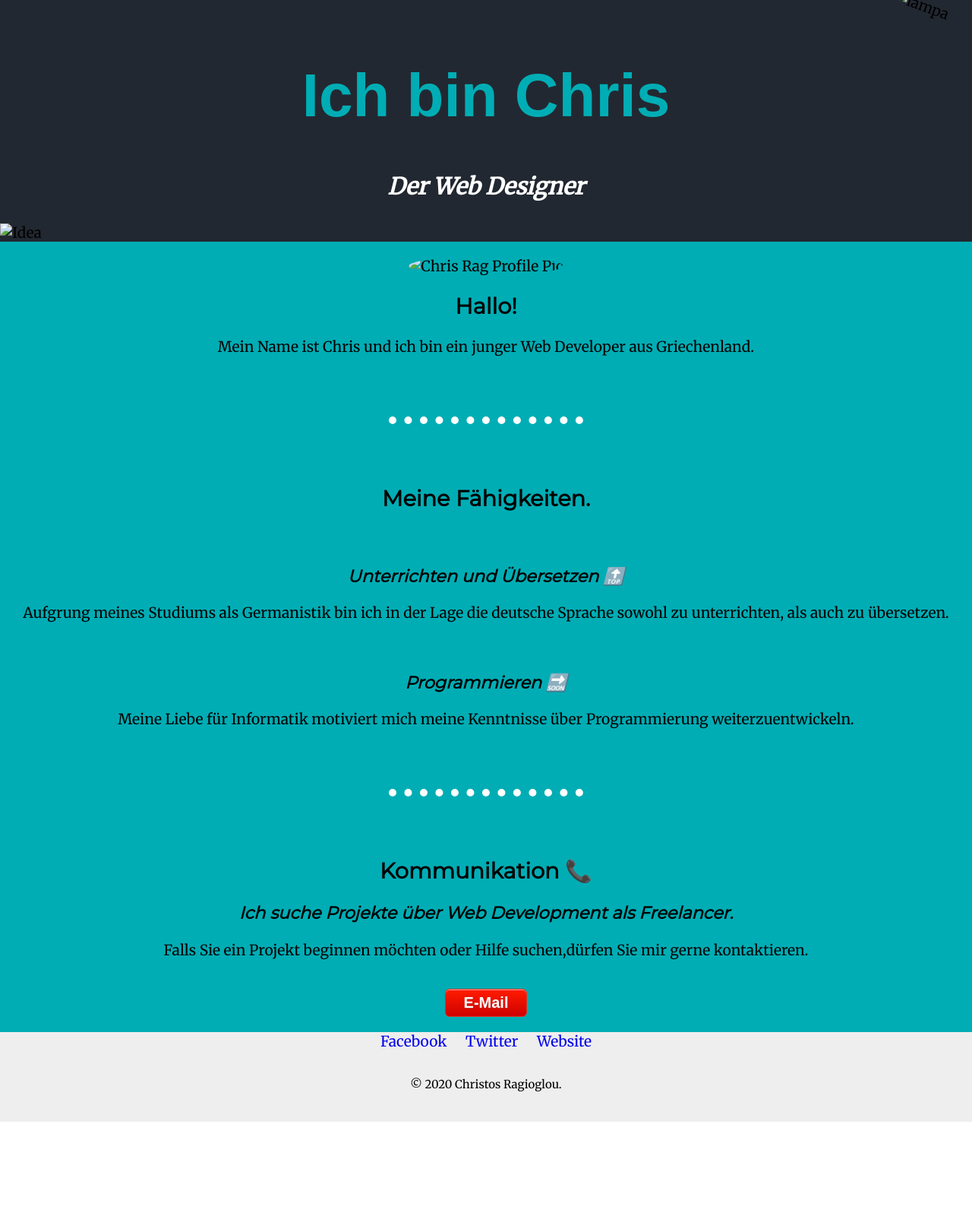
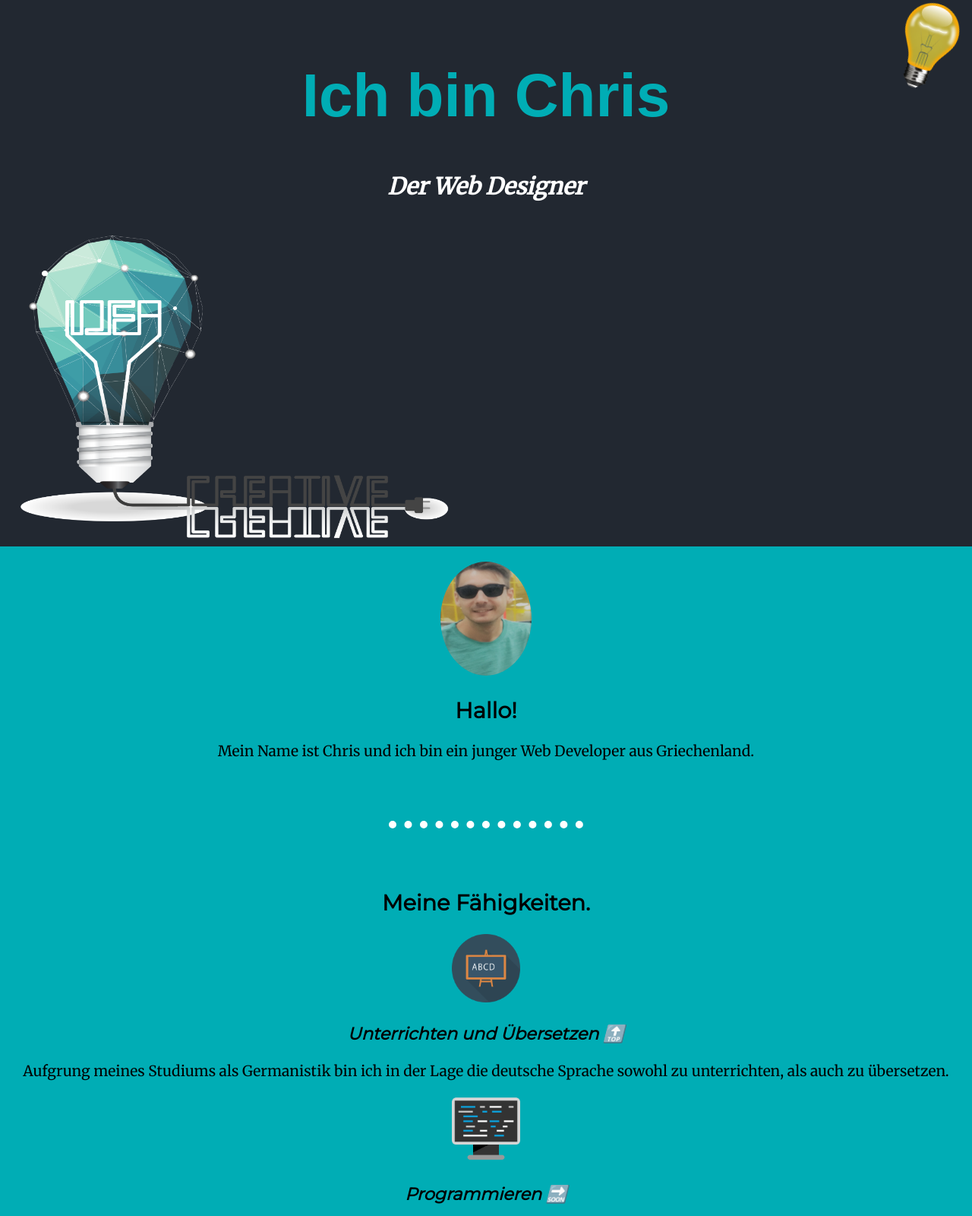
Before and after one commit to ChrisRag/Freelancer, a plain HTML site: page index.html in a window 1280 px wide. Shown: the top 1600 px of the page at 76% size. Before the commit the page ends 1476 px from the top, so only its background shows below. Drawn offline with Linux system fonts and the light colour scheme; files that its build step writes are made by us from their sources; a web font is replaced by a local one.

Commit message:
Update index.html

```diff
--- a/index.html
+++ b/index.html
@@ -5,22 +5,22 @@
   <meta charset="utf-8">
   <meta name="description" content="Mein Website">
   <title>Ich bin Chris, der Web Designer</title>
-  <link rel="stylesheet" href="Css/Styles.css">
+  <link rel="stylesheet" href="CSS-My site/Css/Styles.css">
   <link rel="icon" href="Css/favicon.ico">
   <link href="https://fonts.googleapis.com/css?family=Merriweather|Montserrat|Sacramento&display=swap" rel="stylesheet">
   <link href="https://fonts.googleapis.com/css?family=Lacquer&display=swap" rel="stylesheet">
 
 </head>
 <div class="top">
-  <img class="lampa-1" src="images/lampe.png" alt="lampa">
+  <img class="lampa-1" src="CSS-My site/Images/lampe.PNG" alt="lampa">
   <h1>Ich bin Chris</h1>
   <p id="Ypotitlos">Der Web Designer</p>
-  <img class="Idea" src="images/Idea.png" alt="Idea">
+  <img class="Idea" src="CSS-My site/Images/Idea.PNG" alt="Idea">
 
 
   <div class="middle-container">
     <div class="profile">
-      <img id="profile-pic" src="Images/Christos.JPG" height="150" width="120" alt="Chris Rag Profile Pic">
+      <img id="profile-pic" src="CSS-My site/Images/Christos.JPG" height="150" width="120" alt="Chris Rag Profile Pic">
       <h2>Hallo!</h2>
       <p>Mein Name ist Chris und ich bin ein junger Web Developer aus Griechenland.</p>
     </div>
@@ -28,12 +28,12 @@
     <div class="skills">
       <h2>Meine Fähigkeiten.</h2>
       <div class="skill-row">
-        <img class="classroom" src="Images/class.png" alt="">
+        <img class="classroom" src="CSS-My site/Images/class.PNG" alt="">
         <h3>Unterrichten und Übersetzen 🔝</h3>
         <p>Aufgrung meines Studiums als Germanistik bin ich in der Lage die deutsche Sprache sowohl zu unterrichten, als auch zu übersetzen.</p>
       </div>
       <div class="skill-row">
-        <img class="screen" src="Images/screen.png" alt="">
+        <img class="screen" src="CSS-My site/Images/screen.PNG" alt="">
         <h3>Programmieren 🔜</h3>
         <p>Meine Liebe für Informatik motiviert mich meine Kenntnisse über Programmierung weiterzuentwickeln.</p>
       </div>
```
